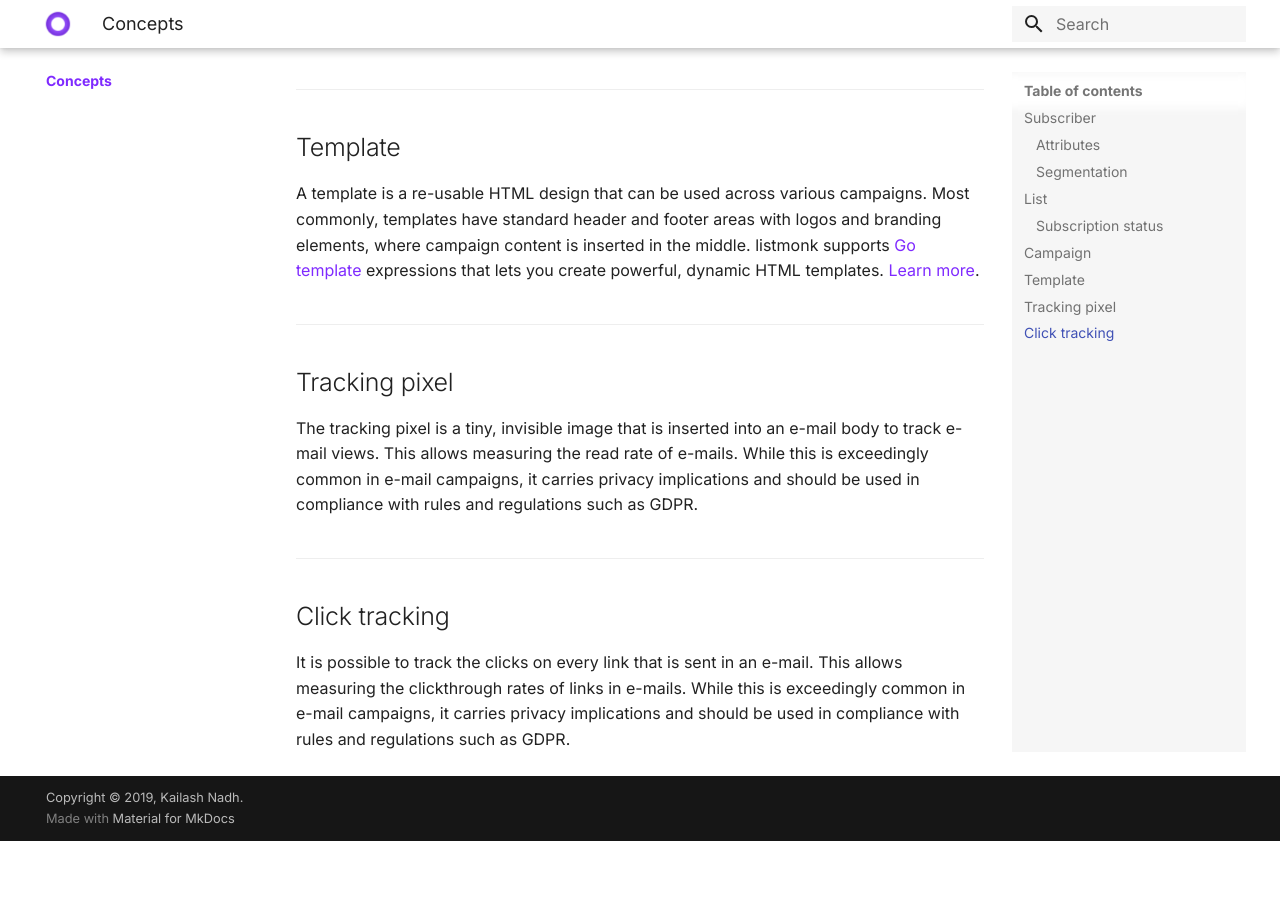
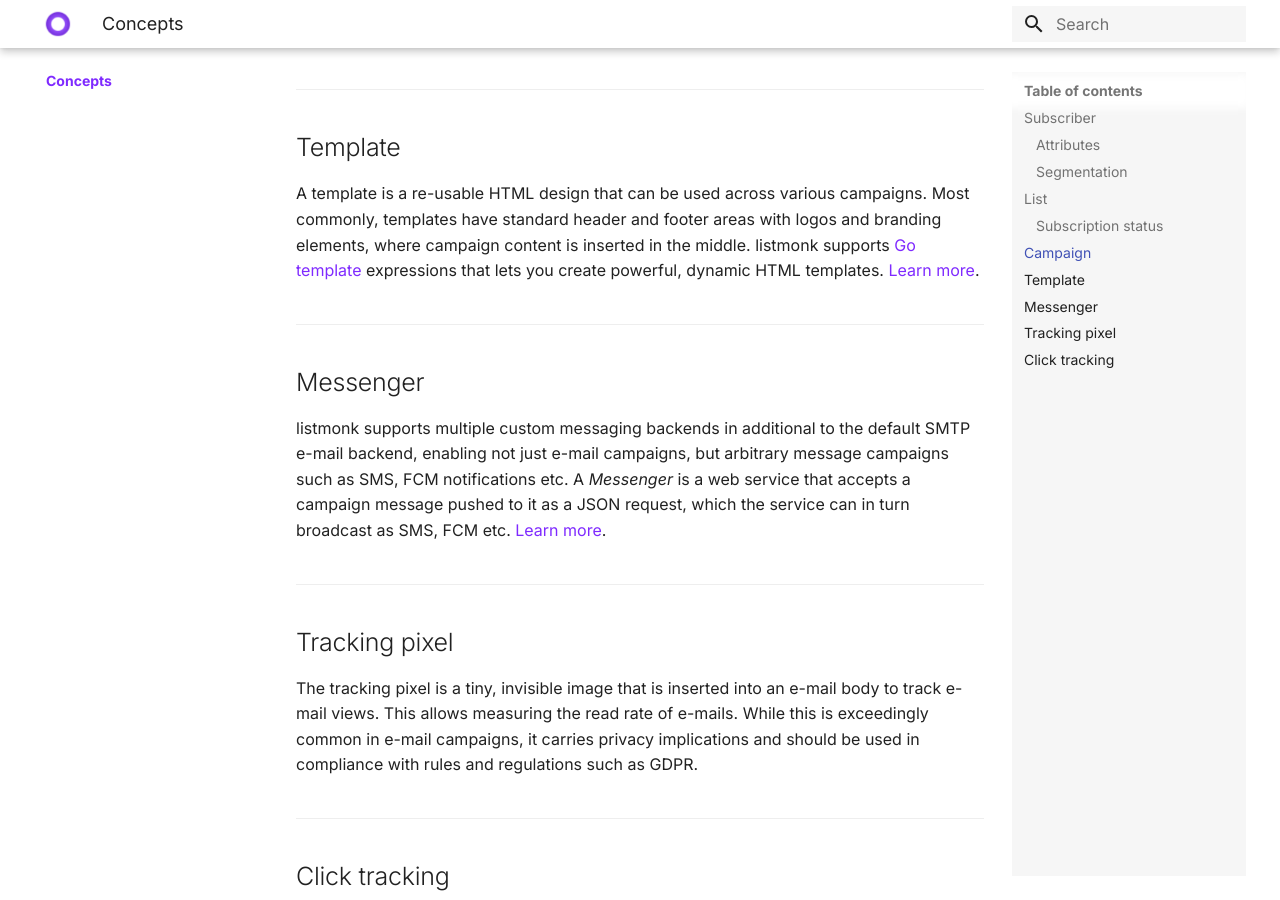
Before and after one commit to knadh/listmonk-site, an MkDocs documentation site: the page built from docs/docs/concepts.md, in a window 1280 px wide and 900 px high, scrolled down 1634 px. Built offline with MkDocs 1.6.1 and Material for MkDocs 9.7.7, drawn with Linux system fonts in a browser that asks for light colours; old or Windows-style settings are respelled for this version of MkDocs; before the commit the page ends 2475 px from its top, so only the background shows below that.

Commit message:
Add `Messenger` documentation

```diff
--- a/docs/docs/concepts.md
+++ b/docs/docs/concepts.md
@@ -48,6 +48,10 @@
 
 A template is a re-usable HTML design that can be used across various campaigns. Most commonly, templates have standard header and footer areas with logos and branding elements, where campaign content is inserted in the middle. listmonk supports [Go template](https://gowebexamples.com/templates/) expressions that lets you create powerful, dynamic HTML templates. [Learn more](templating).
 
+## Messenger
+
+listmonk supports multiple custom messaging backends in additional to the default SMTP e-mail backend, enabling not just e-mail campaigns, but arbitrary message campaigns such as SMS, FCM notifications etc. A *Messenger* is a web service that accepts a campaign message pushed to it as a JSON request, which the service can in turn broadcast as SMS, FCM etc. [Learn more](../messengers).
+
 ## Tracking pixel
 
 The tracking pixel is a tiny, invisible image that is inserted into an e-mail body to track e-mail views. This allows measuring the read rate of e-mails. While this is exceedingly common in e-mail campaigns, it carries privacy implications and should be used in compliance with rules and regulations such as GDPR.
--- a/docs/mkdocs.yml
+++ b/docs/mkdocs.yml
@@ -41,6 +41,7 @@
   - "Querying and segmenting subscribers": querying-and-segmentation.md
   - "Templating": templating.md
   - "Integrating with external systems": external-integration.md
+  - "Messengers": "messengers.md"
   - "API": apis/apis.md
   - "API / Subscribers": apis/subscribers.md
   - "API / Lists": apis/lists.md
```
